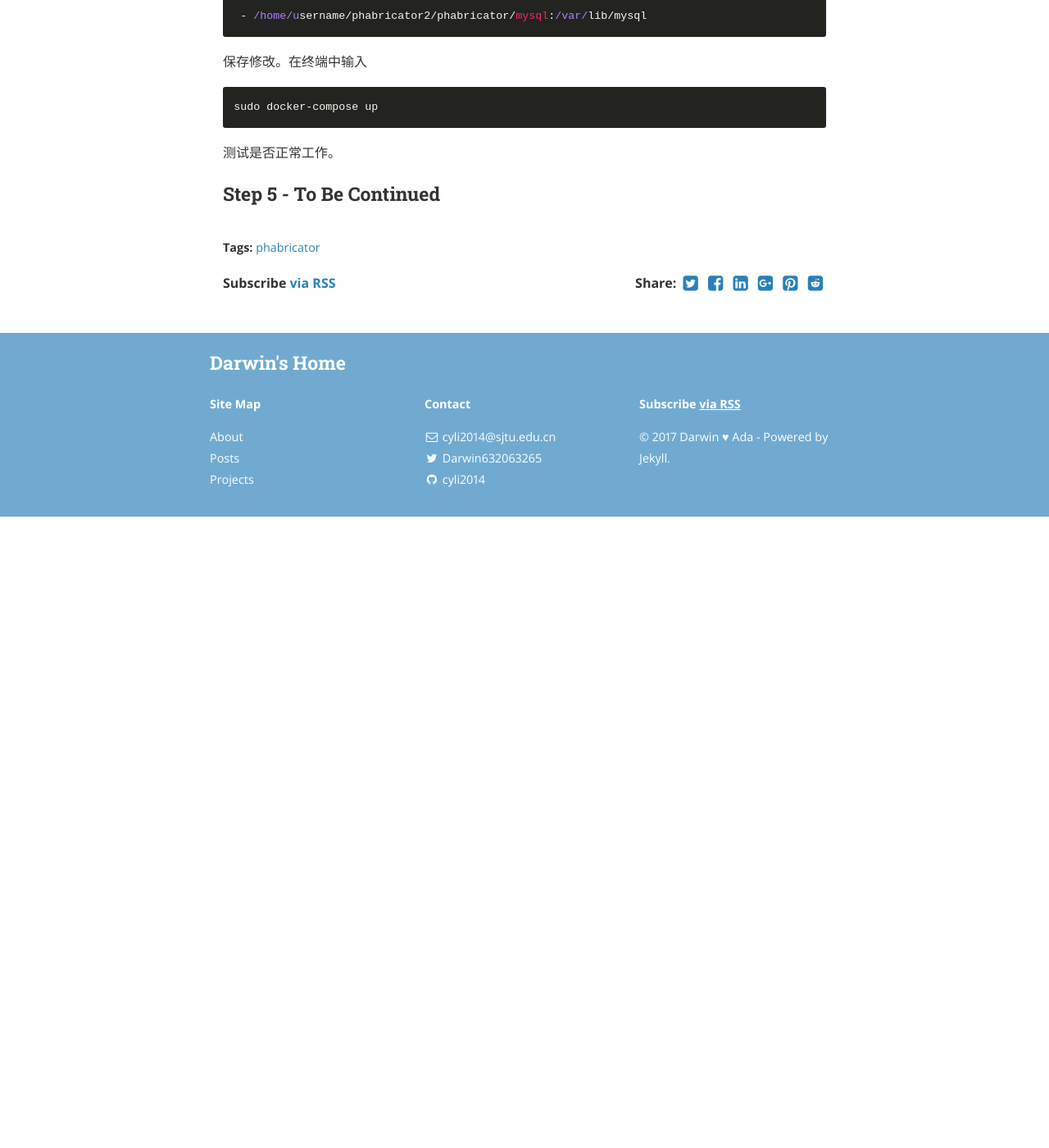
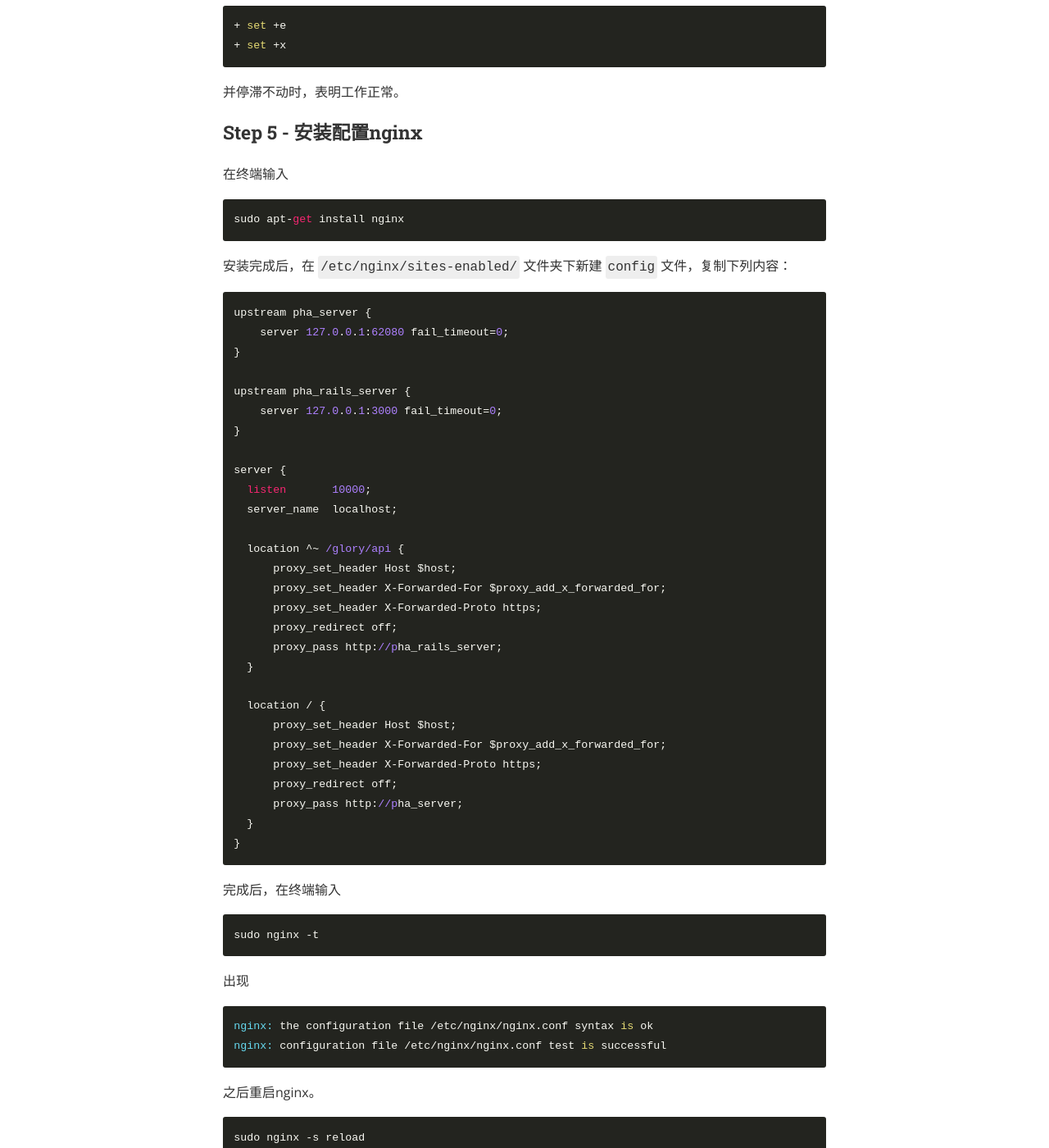
Before and after one commit to cyli2014/cyli2014.github.io, a Jekyll site: the page built from _posts/2017-11-25-phabricator-wiki.markdown, in a window 1280 px wide and 1400 px high, scrolled down 2918 px. Shown: the whole window at 82% size. Built offline with Jekyll 4.4.1, drawn with Linux system fonts in a browser that asks for light colours; nearby versions of some CDN libraries; our own code applies the rules of GitHub Pages for plain Markdown files; before the commit the page ends 3548 px from its top, so only the background shows below that; some of the changed text lies outside the part shown.

Commit message:
New Wiki.

````diff
--- a/_posts/2017-11-25-phabricator-wiki.markdown
+++ b/_posts/2017-11-25-phabricator-wiki.markdown
@@ -1,13 +1,3 @@
----
-layout: post
-title:  "Phabricator Development Environment"
-date:   2017-11-25 10:57:59
-author: Darwin Li
-categories: Wiki
-tags:	phabricator
-cover:  "/assets/welcome.jpg"
----
-
 # Phabricator 环境配置
 
 ## Before You Start
@@ -125,6 +115,141 @@
 sudo docker-compose up
 ```
 
-测试是否正常工作。
+当出现
 
-### Step 5 - To Be Continued
+```
++ set +e
++ set +x
+```
+
+并停滞不动时，表明工作正常。
+
+### Step 5 - 安装配置nginx
+
+在终端输入
+
+```
+sudo apt-get install nginx
+```
+
+安装完成后，在 `/etc/nginx/sites-enabled/` 文件夹下新建 `config` 文件，复制下列内容：
+
+```
+upstream pha_server {
+    server 127.0.0.1:62080 fail_timeout=0;
+}
+
+upstream pha_rails_server {
+    server 127.0.0.1:3000 fail_timeout=0;
+}
+
+server {
+  listen       10000;
+  server_name  localhost;
+
+  location ^~ /glory/api {
+      proxy_set_header Host $host;
+      proxy_set_header X-Forwarded-For $proxy_add_x_forwarded_for;
+      proxy_set_header X-Forwarded-Proto https;
+      proxy_redirect off;
+      proxy_pass http://pha_rails_server;
+  }
+
+  location / {
+      proxy_set_header Host $host;
+      proxy_set_header X-Forwarded-For $proxy_add_x_forwarded_for;
+      proxy_set_header X-Forwarded-Proto https;
+      proxy_redirect off;
+      proxy_pass http://pha_server;
+  }
+}
+```
+
+完成后，在终端输入
+
+```
+sudo nginx -t
+```
+
+出现
+
+```
+nginx: the configuration file /etc/nginx/nginx.conf syntax is ok
+nginx: configuration file /etc/nginx/nginx.conf test is successful
+```
+
+之后重启nginx。
+
+```
+sudo nginx -s reload
+```
+
+### Step 6 - 安装配置RVM
+
+在终端输入
+
+```
+gpg --keyserver hkp://keys.gnupg.net --recv-keys 409B6B1796C275462A1703113804BB82D39DC0E3 7D2BAF1CF37B13E2069D6956105BD0E739499BDB
+\curl -sSL https://get.rvm.io | bash -s stable
+```
+
+重启终端以使设置生效，在终端输入
+
+```
+rvm -v
+```
+
+测试RVM是否正常安装。
+
+### Step 7 - 安装配置Ruby
+
+在终端输入
+
+```
+rvm install 2.4
+```
+
+安装完成后，打开 `~/.bashrc` 文件，在最后添加
+
+```
+# Add RVM to PATH for scripting. Make sure this is the last PATH variable change.
+export PATH="$PATH:$HOME/.rvm/bin"
+
+[[ -s "$HOME/.rvm/scripts/rvm" ]] && source "$HOME/.rvm/scripts/rvm"
+```
+
+重启终端以使设置生效，之后在终端输入
+
+```
+rvm use 2.4 --default
+ruby -v
+```
+
+测试Ruby是否正常安装。若能正常显示版本号，我们将Ruby调整为国内的镜像。在终端中输入
+
+```
+gem sources --add https://gems.ruby-china.org/ --remove https://rubygems.org/
+gem sources -l
+```
+
+确保只有 `https://gems.ruby-china.org/` 一个源。
+
+之后在终端输入
+
+```
+gem install bundler
+bundle config mirror.https://rubygems.org https://gems.ruby-china.org
+```
+
+以安装Ruby的包管理器Bundler并修改为国内镜像。之后转到本项目代码（Code #3)下安装所需的包。假设Code #3的路径为 `/home/username/phabricator3/glory`，在终端输入
+
+```
+cd /home/username/phabricator3/glory
+bundle
+```
+
+即可。
+
+Step 8 - Test Your Environment
+
+To be continued.
````
Also changed, not shown: other parts of _posts/2017-11-25-phabricator-wiki.markdown (+4 -4 lines).
